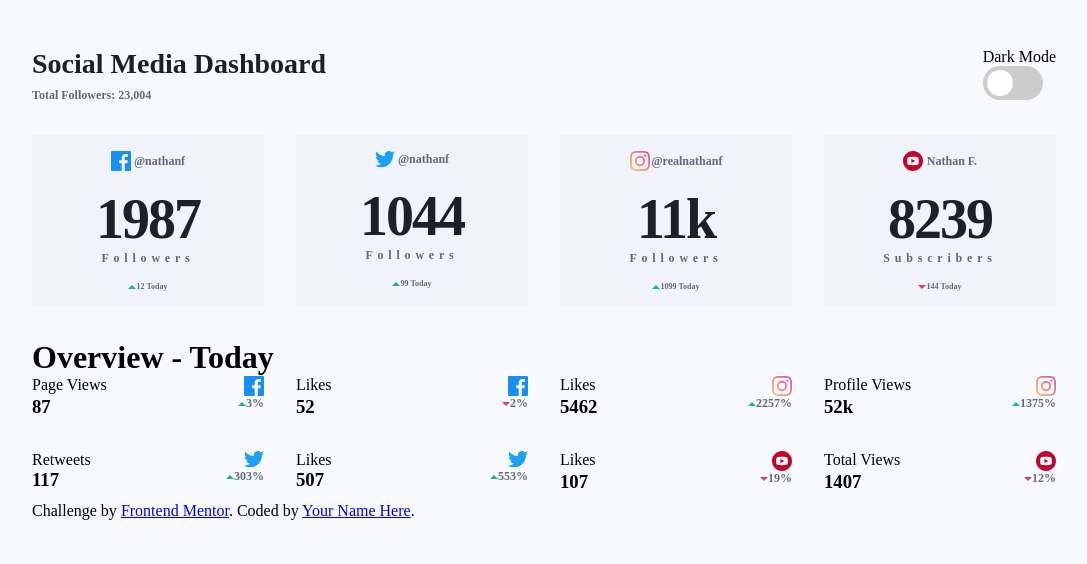
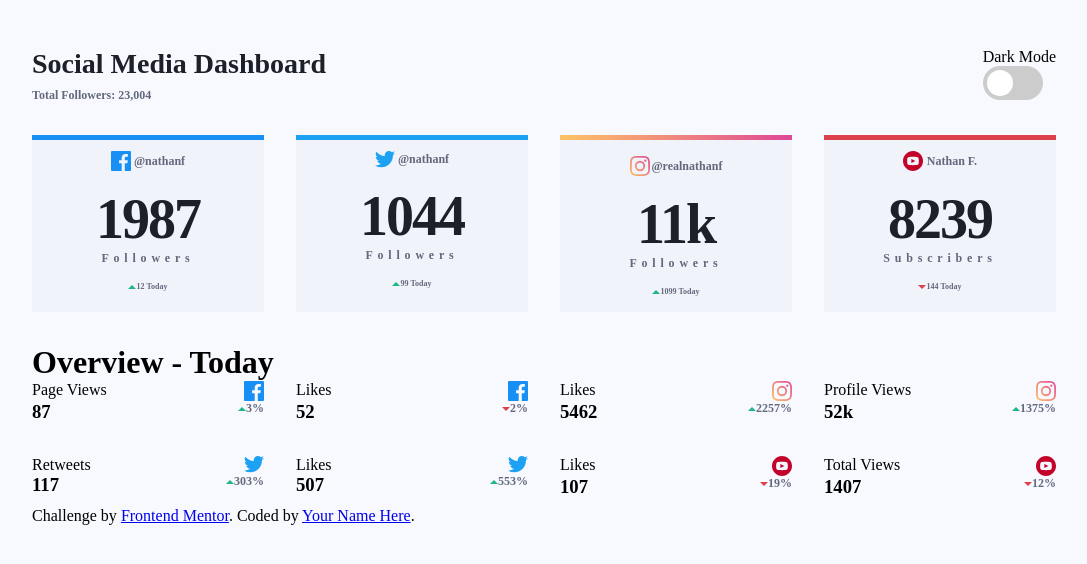
Before and after one commit to roadblock37/social-dashboard, a website: page index.html in a window 1280 px wide. Shown: the whole page, without its empty margins (96-1183 px from the left). Drawn offline with Linux system fonts and the light colour scheme.

Commit message:
added box shadow to social tiles

```diff
--- a/index.html
+++ b/index.html
@@ -39,7 +39,7 @@
     <!-- grid container holding social tiles -->
     <span class="social-grid">
       <!-- facebook tile -->
-      <div class="social-tile">
+      <div class="social-tile facebook">
         <div class="social-user">
           <!-- facebook icon as an svg -->
           <svg xmlns="http://www.w3.org/2000/svg" width="20" height="20">
@@ -64,7 +64,7 @@
       </div>
 
       <!-- twitter tile -->
-      <div class="social-tile">
+      <div class="social-tile twitter">
         <div class="social-user">
           <svg xmlns="http://www.w3.org/2000/svg" width="20" height="17">
             <path
@@ -88,7 +88,8 @@
       </div>
 
       <!-- instagram tile -->
-      <div class="social-tile">
+      <div class="social-tile instagram-tile">
+        <span class="instagramBoxShadow"></span>
         <div class="social-user instagram">
           <svg xmlns="http://www.w3.org/2000/svg" width="20" height="20">
             <defs>
@@ -119,7 +120,7 @@
       </div>
 
       <!-- youtube tile -->
-      <div class="social-tile">
+      <div class="social-tile youtube">
         <div class="social-user">
           <svg xmlns="http://www.w3.org/2000/svg" width="20" height="20">
             <path
--- a/main.scss
+++ b/main.scss
@@ -13,6 +13,8 @@ body {
   padding-top: 3rem;
   padding-bottom: 4rem;
 }
+
+
 
 // ============================
 // header container with
@@ -158,6 +160,10 @@ input:checked + .slider:before {
   align-items: center;
   width: 32%;
 
+  svg {
+    max-width: 100%;
+    height: auto;
+}
   h6 {
     @include theme-aware("color", "secondaryText");
     font: {
@@ -199,6 +205,25 @@ input:checked + .slider:before {
   }
 }
 // facebook tile
+.facebook {
+    box-shadow: inset 0px 5px 0px 0px;@include theme-aware("color", "facebookTileShadow");
+}
+// twitter tile
+.twitter {
+    box-shadow: inset 0px 5px 0px 0px;@include theme-aware("color", "twitterTileShadow");
+
+}
+// instagram tile
+.instagramBoxShadow {
+    background: linear-gradient(to right, #fdc366, #ee877e, #df4896);
+    height: 5px;
+    width: 100%;
+}
+// youtube tile
+.youtube {
+    box-shadow: inset 0px 5px 0px 0px;@include theme-aware("color", "youtubeTileShadow");
+
+}
 
 // ================
 // overview section
--- a/styles/_color-palette.scss
+++ b/styles/_color-palette.scss
@@ -16,9 +16,9 @@ $themes: (
     downIconFill: #DC414C,
     greenText: #1EB589,
     upIconFill:#1EB589,
-    instagramFill: linear-gradient(to right #df4896, #ee877e, #fdc366),
-    instagramTileShadow: linear-gradient(to right #df4896, #ee877e, #fdc366),
-    themeToggleTrack: linear-gradient(to bottom #40db82, #388fe7),
+    instagramFill: linear-gradient(to right, #df4896, #ee877e, #fdc366),
+    instagramTileShadow: linear-gradient(to right, #df4896, #ee877e, #fdc366),
+    themeToggleTrack: linear-gradient(to bottom, #40db82, #388fe7),
     themeToggle: #252B42
   ),
 
```
Also changed, not shown: main.css, 1 other file.
